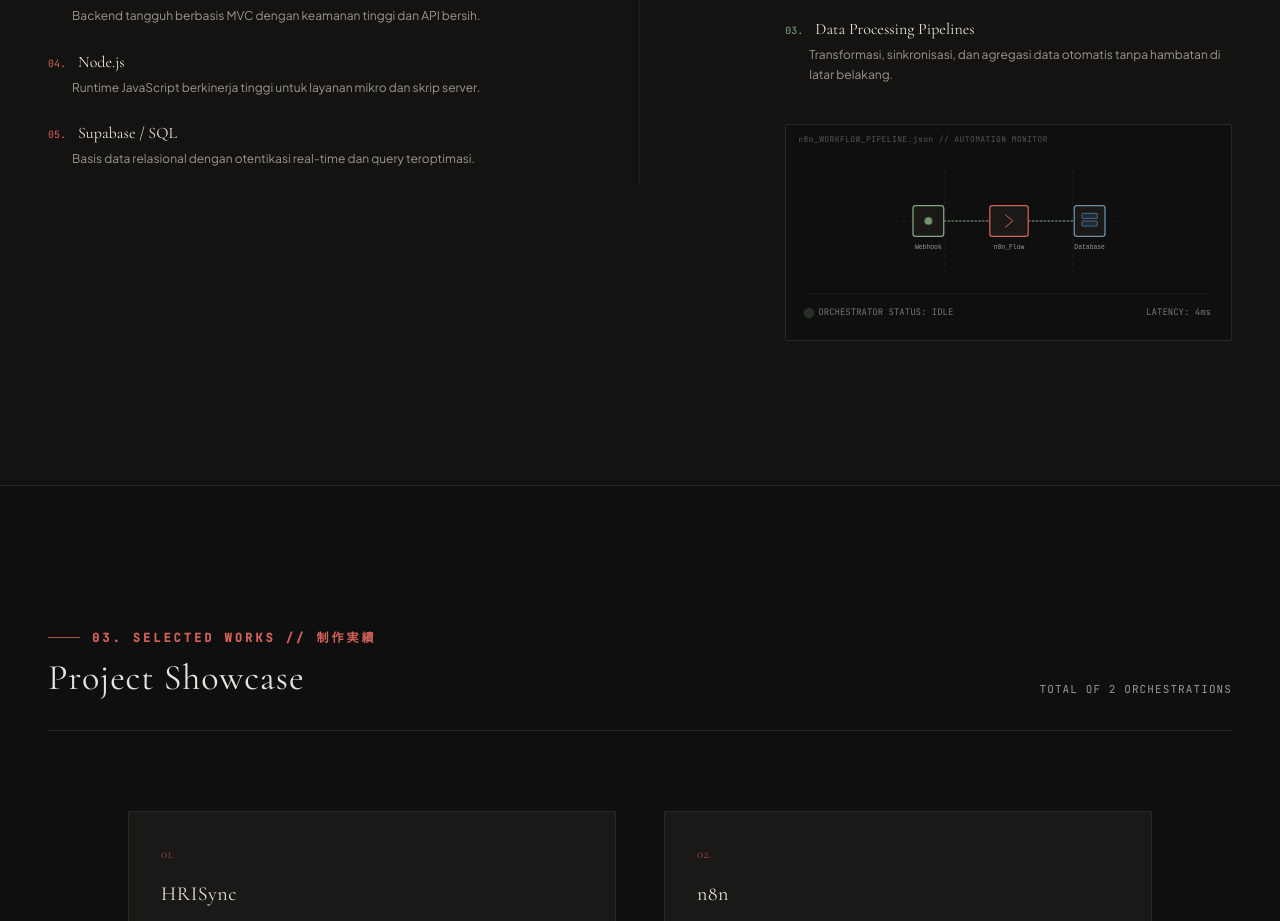
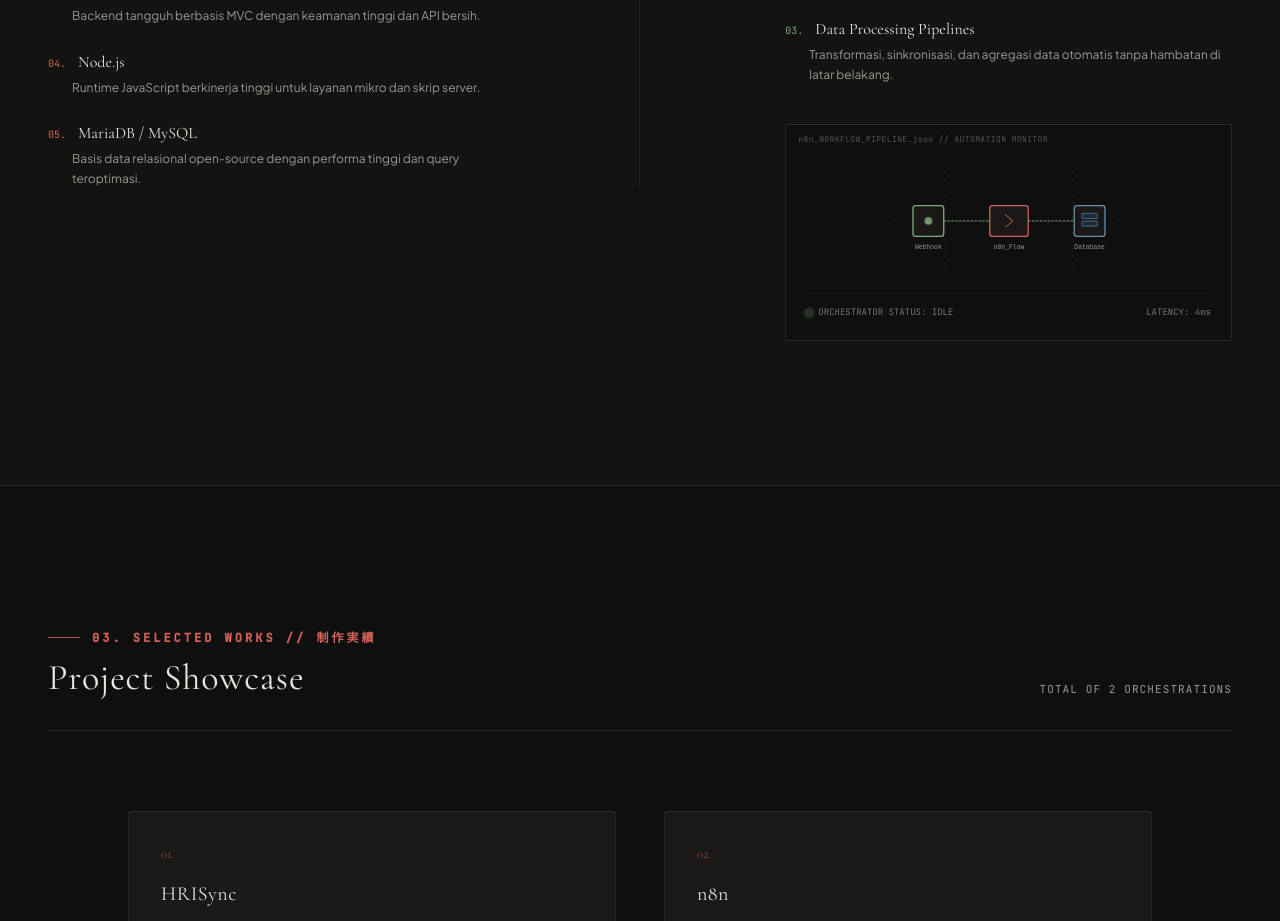
Before and after one commit to Yossy123/Portofolio, a React (Vite) app: page / in a window 1280 px wide. Shown: the part 1440-2361 px from the top of the page. Built offline with nearby package versions, Linux system fonts and the light colour scheme.

Commit message:
feat: create Skills section component with web development and automation stack details

```diff
--- a/src/components/Skills.jsx
+++ b/src/components/Skills.jsx
@@ -6,7 +6,7 @@ export default function Skills() {
     { name: "Tailwind CSS", desc: "Desain antarmuka responsif dengan utilitas kelas yang bersih dan estetis." },
     { name: "Laravel", desc: "Backend tangguh berbasis MVC dengan keamanan tinggi dan API bersih." },
     { name: "Node.js", desc: "Runtime JavaScript berkinerja tinggi untuk layanan mikro dan skrip server." },
-    { name: "Supabase / SQL", desc: "Basis data relasional dengan otentikasi real-time dan query teroptimasi." }
+    { name: "MariaDB / MySQL", desc: "Basis data relasional open-source dengan performa tinggi dan query teroptimasi." }
   ];
 
   const automationSkills = [
```
